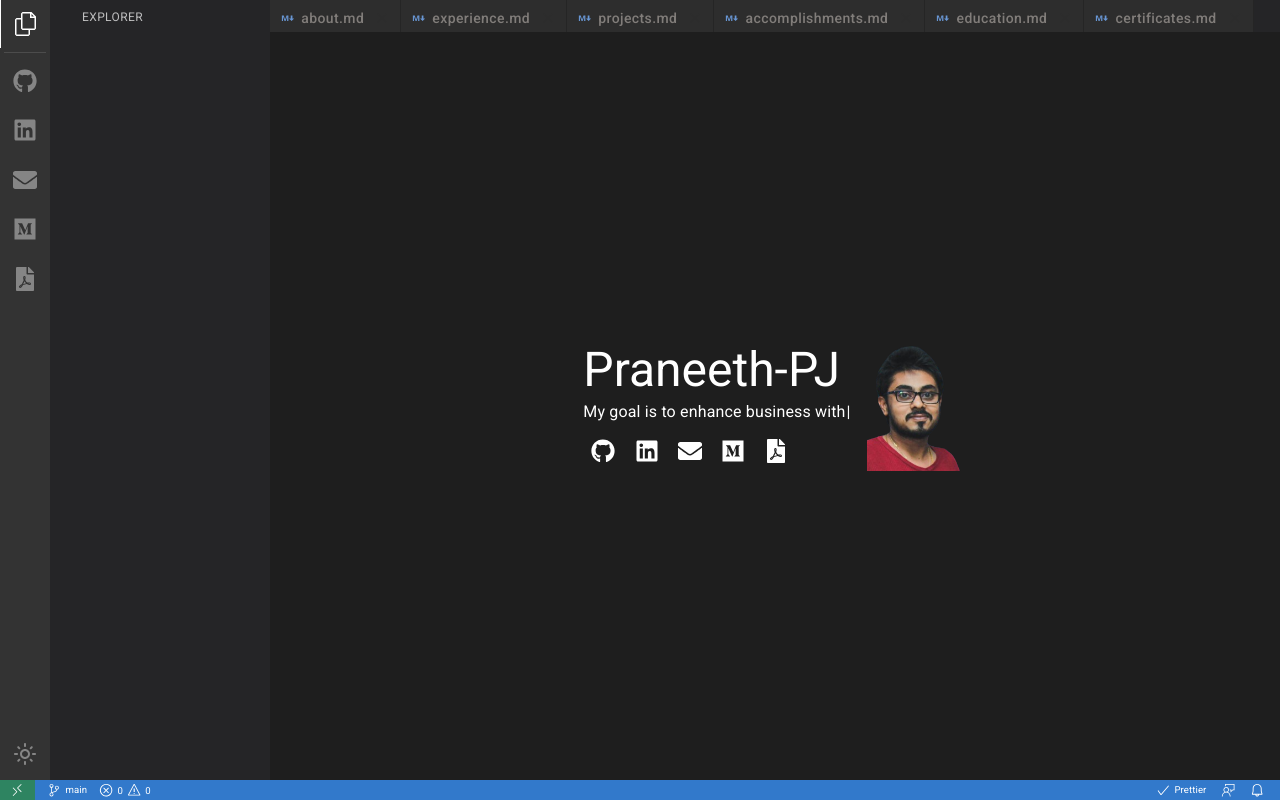
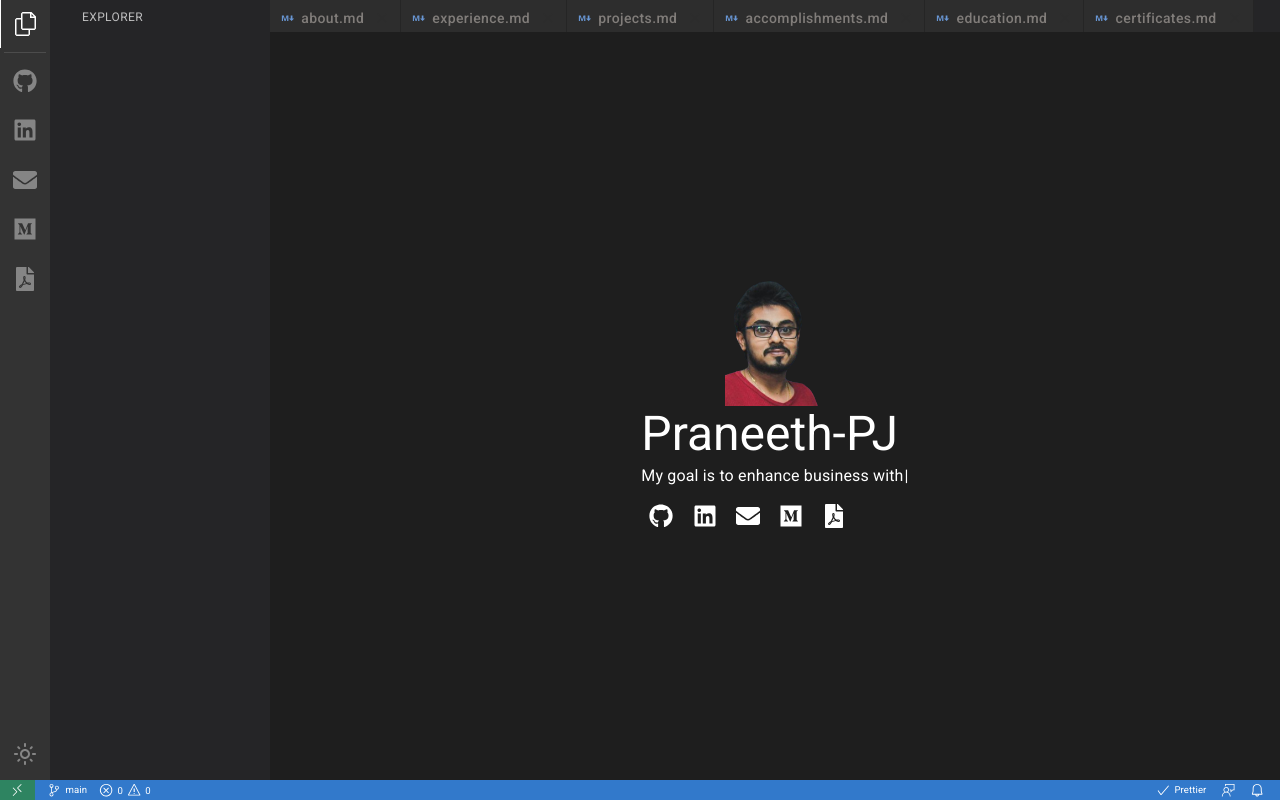
Before and after one commit to praneethpj/praneethpj-vs-portfolio, a React (Create React App) app: page / in a window 1280 px wide. Built offline with nearby package versions, Linux system fonts and the light colour scheme.

Commit message:
added files

```diff
--- a/src/app/pages/Home.tsx
+++ b/src/app/pages/Home.tsx
@@ -36,11 +36,12 @@ export default function Home({ setSelectedIndex }: Props) {
       justifyContent="center"
       sx={{ minHeight: `calc(100vh - 20px - 33px)` }}
     >
+        <Box display="flex" sx={{ justifyContent: "center" }}>
+            <img src={logo} width="100px" alt="logo" />
+          </Box>
       <Grid item xs={3}>
         <Stack direction={{ xs: "column", sm: "row-reverse" }} spacing={2}>
-          <Box display="flex" sx={{ justifyContent: "center" }}>
-            <img src={logo} width="100px" alt="logo" />
-          </Box>
+
           <Box>
             <Grid
               display="flex"
```
